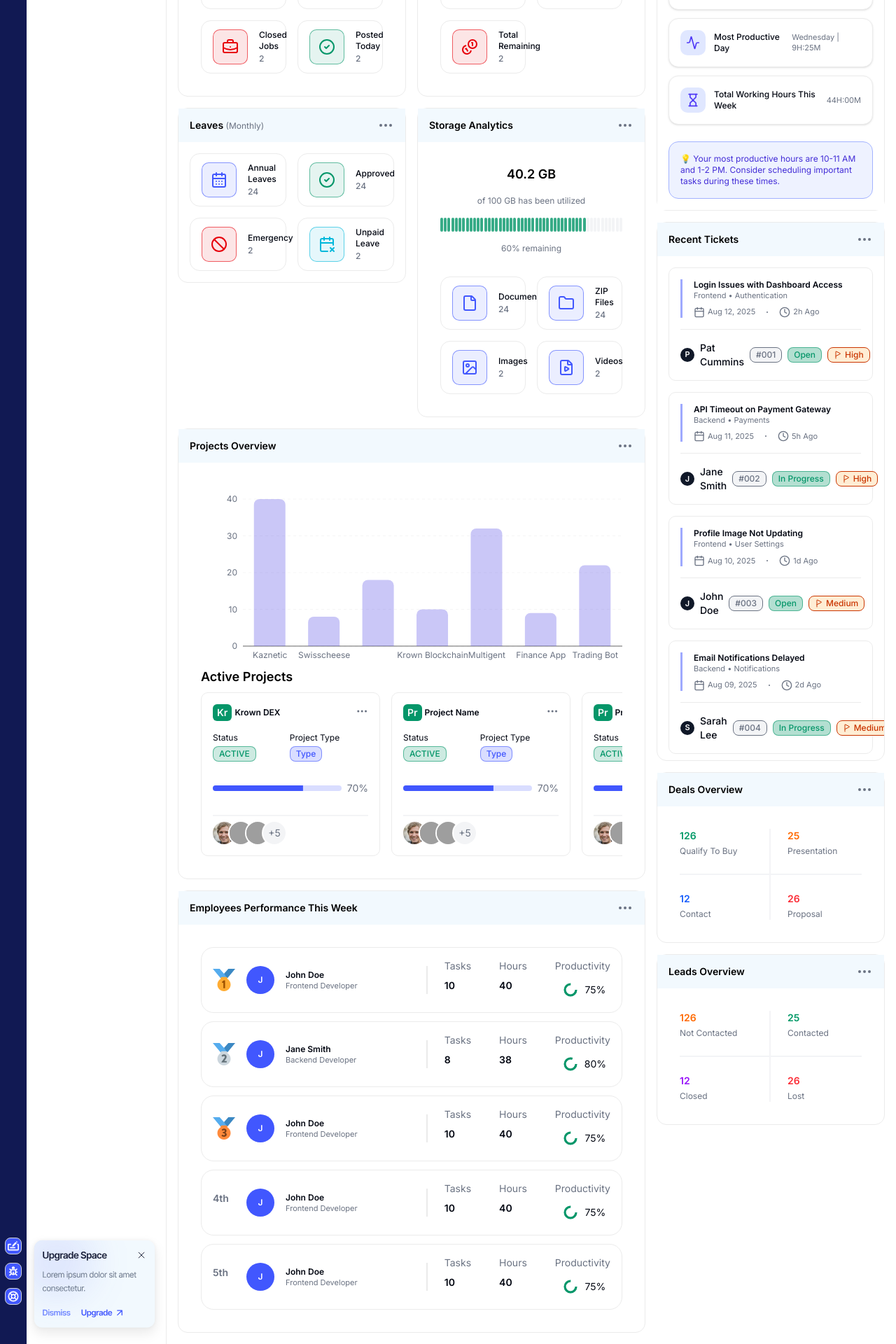
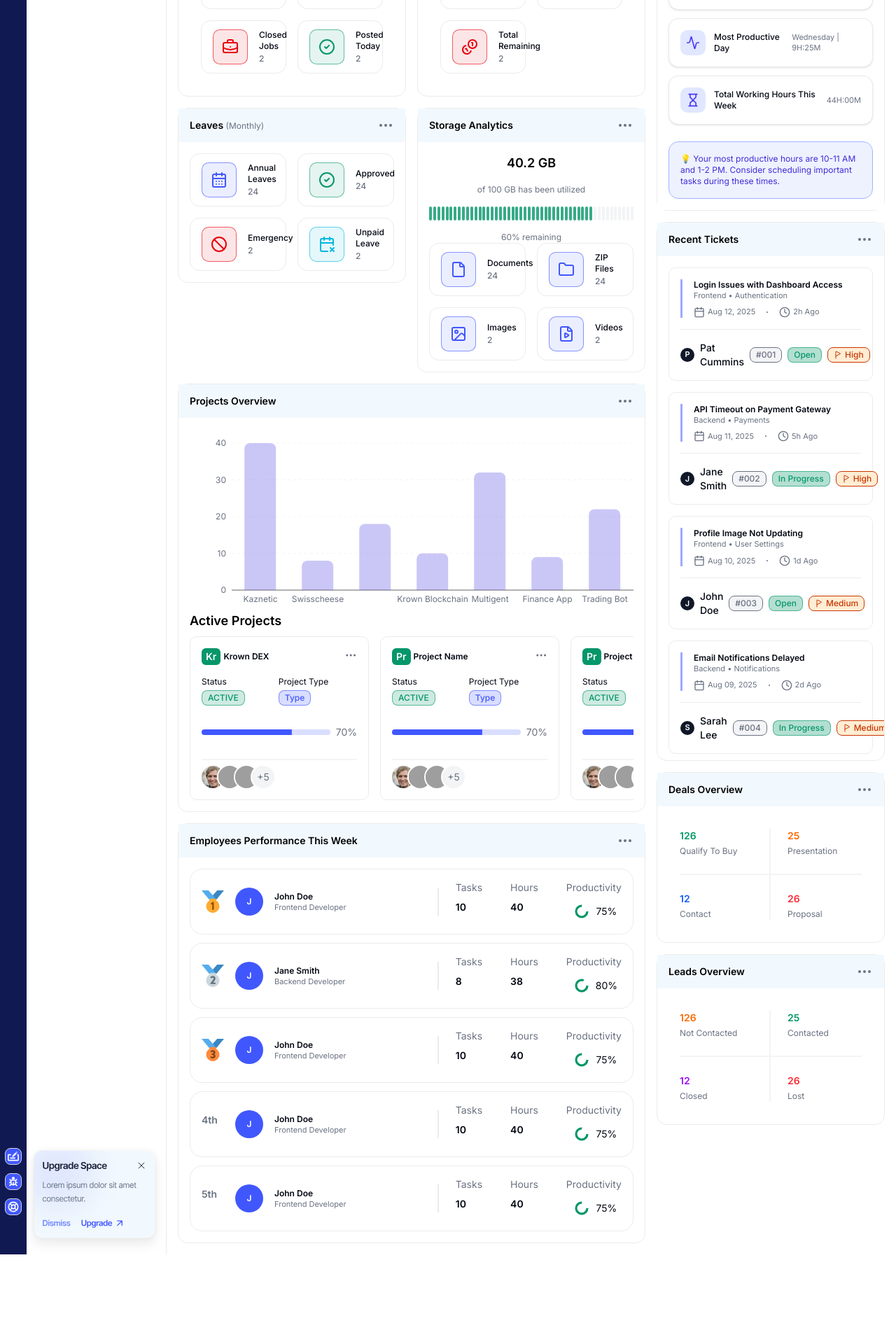
Before and after one commit to Shamiul-alim/KazenticV2, a Next.js app: page /dashboard/admin in a window 1280 px wide. Shown: the part 1378-3298 px from the top of the page at 70% size. After the commit the page ends 3170 px from the top, so only its background shows below. Built offline with nearby package versions, Linux system fonts and the light colour scheme; grey boxes are pictures that could not be loaded.

Commit message:
feat(dashboard): optimize layout and spacing in performance and analytics cards

```diff
--- a/src/components/dashboard/layout/admin/employees-performance-card.tsx
+++ b/src/components/dashboard/layout/admin/employees-performance-card.tsx
@@ -4,8 +4,7 @@ import { EmployeeRow } from '../../admin/employee-row'
 
 export default function EmployeesPerformanceCard() {
     return (
-        <CardContainer className="mt-4" title="Employees Performance This Week">
-            <div className="columns-1 p-4 space-y-3">
+        <CardContainer className="mt-4" childrenClassName='space-y-3' title="Employees Performance This Week">
             {
                 EMPLOYEE_PERFORMANCE_DATA.map((employee) => (
                     <EmployeeRow
@@ -19,7 +18,6 @@ export default function EmployeesPerformanceCard() {
                     />
                 ))
             }
-            </div>
         </CardContainer>
     )
 }
--- a/src/components/dashboard/layout/admin/projects-overview-card.tsx
+++ b/src/components/dashboard/layout/admin/projects-overview-card.tsx
@@ -6,8 +6,6 @@ import { ProjectCard } from '../../admin/project-card'
 export default function ProjectsOverviewCard() {
     return (
         <CardContainer className="mt-4" title="Projects Overview">
-            <div className="p-4">
-
             <TaskCompletionChart />
 
             {/* Active Projects */}
@@ -21,8 +19,6 @@ export default function ProjectsOverviewCard() {
                     <ProjectCard name="Project Name" progress={70} />
                 </div>
             </div>
-            </div>
-
         </CardContainer>
     )
 }
--- a/src/components/dashboard/layout/admin/storage-analytics-card.tsx
+++ b/src/components/dashboard/layout/admin/storage-analytics-card.tsx
@@ -7,7 +7,7 @@ export default function StorageAnalyticsCard() {
     return (
         <CardContainer className="col-span-1" title="Storage Analytics">
             {/* Header */}
-            <div className="flex flex-col gap-4 justify-center items-center p-4 w-full">
+            <div className="flex flex-col gap-4 justify-center items-center w-full">
                 <h4 className="text-lg font-semibold">40.2 GB</h4>
                 <p className="text-xs text-muted-foreground">of 100 GB has been utilized</p>
 
@@ -16,7 +16,7 @@ export default function StorageAnalyticsCard() {
             </div>
 
 
-            <div className="grid grid-cols-2 gap-4 p-4">
+            <div className="grid grid-cols-2 gap-4">
                 <SummaryCard
                     icon={<File />}
                     label="Documents"
```
Lines whose indentation alone changed are shown as unchanged.
